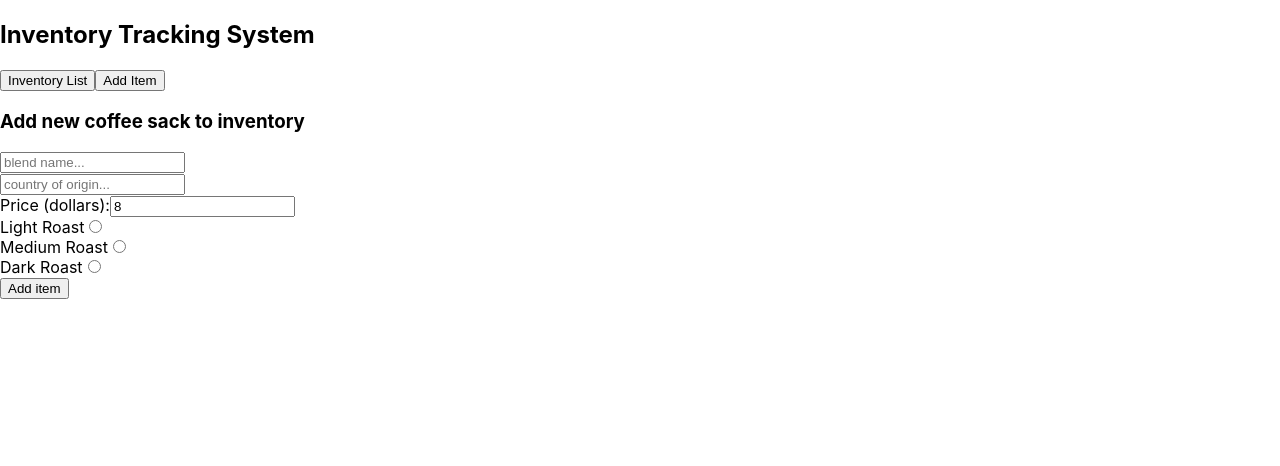
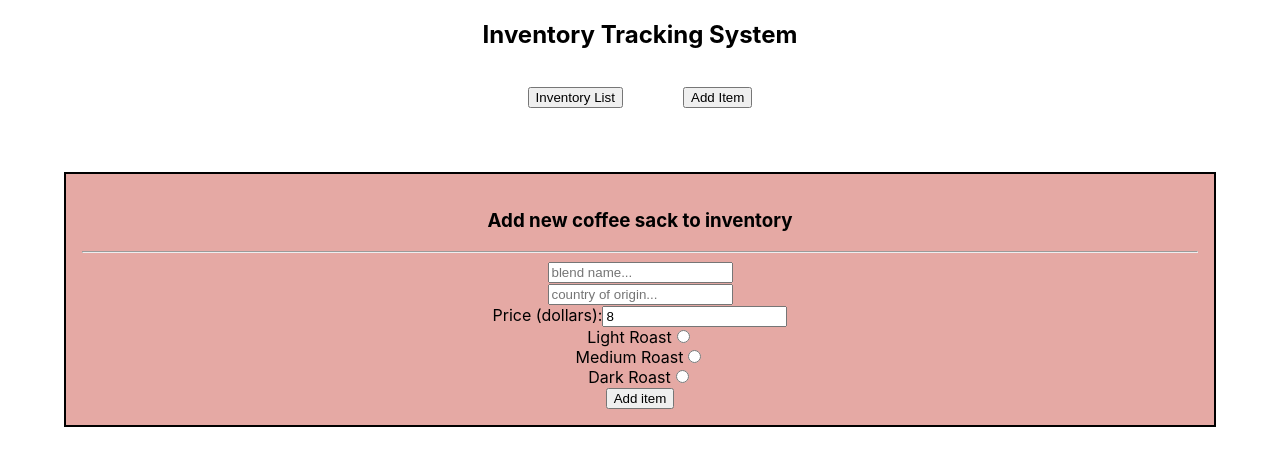
Before and after one commit to zhaoak/react-inventory-tracker-codereview, a React (Create React App) app: page / in a window 1280 px wide. Both pictures are taken after a click on the button "Add Item". Shown: the top 466 px of the page. Built offline with nearby package versions, Linux system fonts and the light colour scheme.

Commit message:
Add styling to other components

```diff
--- a/src/components/Header.js
+++ b/src/components/Header.js
@@ -1,7 +1,7 @@
 
 function Header() {
   return (
-    <h2>Inventory Tracking System</h2>
+    <h2 style={{textAlign: 'center'}}>Inventory Tracking System</h2>
   );
 }
 
--- a/src/components/InventoryAddItem.js
+++ b/src/components/InventoryAddItem.js
@@ -15,9 +15,18 @@ function InventoryAddItem(props) {
     });
     }
 
+  const componentStyling = {
+    backgroundColor: '#e5a9a4',
+    border: '2px solid',
+    textAlign: 'center',
+    margin: '5% 5%',
+    padding: '1em 1em'
+  };
+
   return (
-    <section className="add-item-form">
+    <section style={componentStyling}>
     <h3>Add new coffee sack to inventory</h3>
+    <hr />
     <form onSubmit={handleNewItemFormSubmission}>
     <input type='text' name='name' placeholder='blend name...' required />
     <br/>
--- a/src/components/InventoryControl.js
+++ b/src/components/InventoryControl.js
@@ -42,6 +42,11 @@ class InventoryControl extends React.Component {
     }
   }
 
+  handleDeleteItemFromInventory = (id) => {
+    const modifiedItemList = this.state.itemList.filter(item => item.id !== id);
+    this.setState({itemList: modifiedItemList});
+  }
+
   render() {
     // view swapping logic
     let currentView = null;
--- a/src/components/InventoryDetail.js
+++ b/src/components/InventoryDetail.js
@@ -1,14 +1,21 @@
 import PropTypes from 'prop-types';
 
 function InventoryDetail(props) {
+  const componentStyling = {
+    backgroundColor: '#f1ddd2',
+    margin: '1% 5%',
+    padding: '1em 1em',
+    border: '2px solid',
+    textAlign: 'center'
+  }
+
   return (
-    <section className="inventory-item-detail">
+    <section style={componentStyling}>
       <h2>{props.selectedItem.name} Details</h2>
-      <h3>${props.selectedItem.price} per pound</h3>
-      <h4><em>origin: {props.selectedItem.origin}</em></h4>
-      <h4>{props.selectedItem.roast} roast</h4>
+      <h3><u>${props.selectedItem.price} per pound</u></h3>
+      <p>origin: {props.selectedItem.origin}</p>
+      <p>{props.selectedItem.roast} roast</p>
       <h3>{props.selectedItem.quantity} pounds remaining in inventory</h3>
-      <h1>update button go here</h1>
     </section>
   );
 }
--- a/src/components/InventoryList.js
+++ b/src/components/InventoryList.js
@@ -2,9 +2,20 @@ import InventoryItem from './InventoryItem';
 import PropTypes from 'prop-types';
 
 function InventoryList(props) {
+
+  const componentStyling = {
+    textAlign: 'center',
+    display: 'flex',
+    flexFlow: 'row wrap',
+    justifyContent: 'space-around'
+  };
+
+  if (props.itemList.length === 0) {
+    return <p style={{textAlign: 'center'}}><em>No items in inventory.</em></p>;
+  } else {
   return (
     // map each item to an InventoryItem element
-    <section className="item-list">
+    <section style={componentStyling}>
     {props.itemList.map((item) =>
       <InventoryItem name={item.name}
           origin={item.origin}
@@ -18,11 +29,11 @@ function InventoryList(props) {
         />
     )}
     </section>
-  );
+  );}
 }
 
 InventoryList.propTypes = {
-  itemList: PropTypes.object,
+  itemList: PropTypes.array,
   onClickListItem: PropTypes.func,
   onClickPurchaseButton: PropTypes.func
 };
--- a/src/components/NavBar.js
+++ b/src/components/NavBar.js
@@ -7,8 +7,16 @@ function NavBar(props) {
     props.onClickNavButton(selectedComponent);
   }
 
+  const componentStyling = {
+    margin: '3% 3%',
+    display: 'flex',
+    flexFlow: 'row nowrap',
+    justifyContent: 'center',
+    gap: '5%'
+  };
+
   return (
-    <nav>
+    <nav style={componentStyling} >
     <button type="button" onClick={() => handleNavButtonClick("InventoryList")}>Inventory List</button>
     <button type="button" onClick={() => handleNavButtonClick("InventoryAddItem")}>Add Item</button>
     </nav>
```
Also changed, not shown: 1 other file (tests, documents, lock files or other folders).
